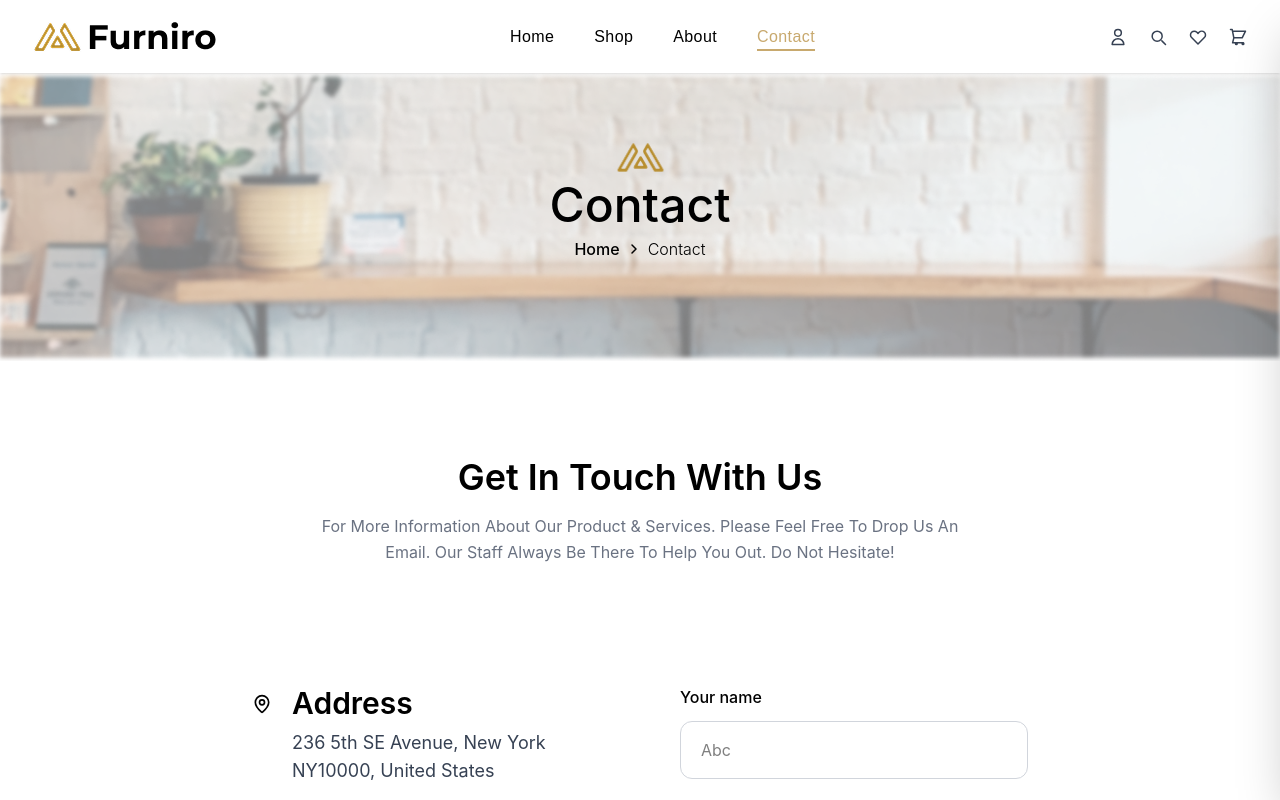
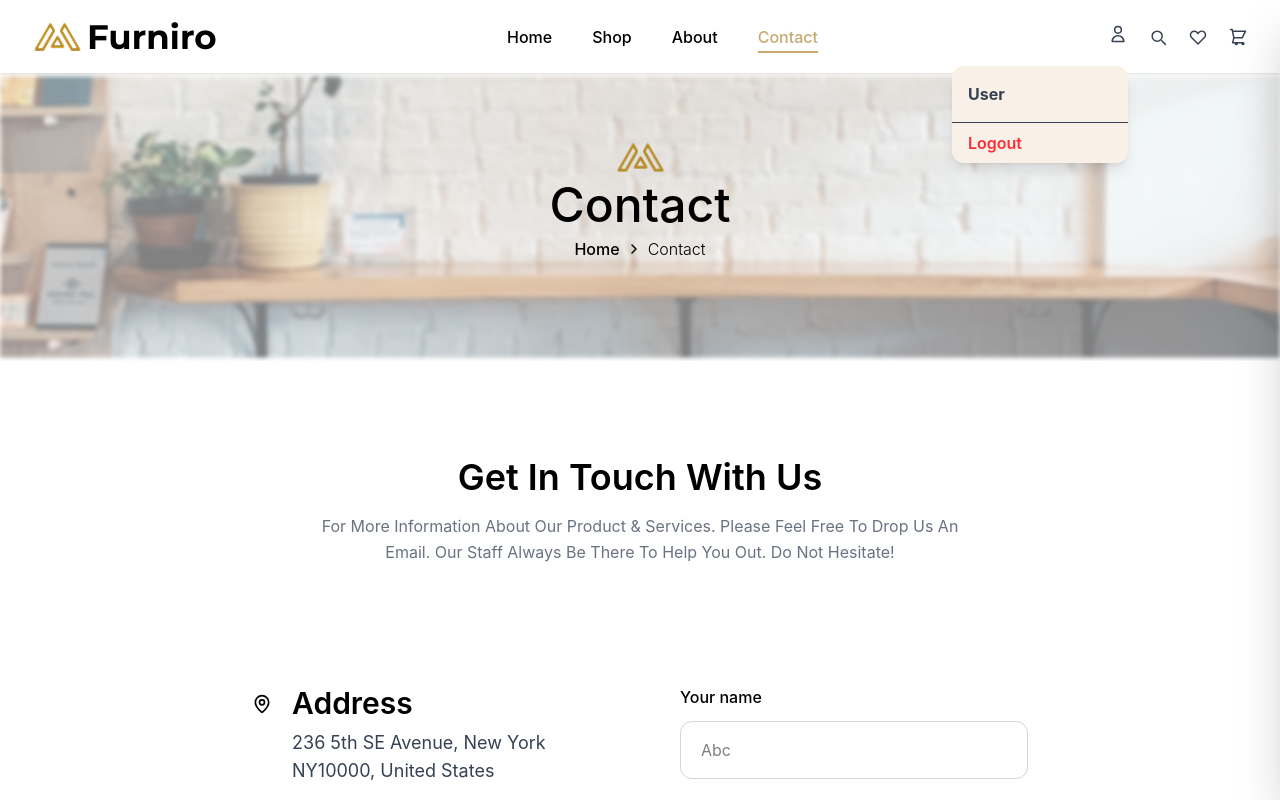
Before and after one commit to areeba2221/E-commerce-website, a React (Vite) app: page /contact in a window 1280 px wide. Both pictures are taken after a click on the button 1117 px from the left and 36 px from the top of the page. Shown: the top 800 px of the page. Built offline with nearby package versions, Linux system fonts and the light colour scheme.

Commit message:
user icon clickable

```diff
--- a/package.json
+++ b/package.json
@@ -18,6 +18,7 @@
     "react-icons": "^5.6.0",
     "react-router": "^7.16.0",
     "react-router-dom": "^7.16.0",
+    "react-toastify": "^11.1.0",
     "sweetalert2": "^11.26.25",
     "tailwindcss": "^4.3.0"
   },
--- a/src/api/auth.js
+++ b/src/api/auth.js
@@ -1,6 +1,9 @@
+import { data } from 'react-router';
 import API from './axios';
 
 export const registerUser = (data) => API.post('/auth/register', data);
 export const loginUser    = (data) => API.post('/auth/login', data);
+export const logoutUser = () => API.post('/auth/logout');
 export const getProfile   = ()     => API.get('/auth/getMe');
 export const updateProfile = (data) => API.put('/auth/updateMe', data);
+export const changePassword = (data) => API.post('/auth/changePassword', data);
--- a/src/components/layouts/Navbar.jsx
+++ b/src/components/layouts/Navbar.jsx
@@ -1,6 +1,9 @@
-import { useState } from "react";
-import myLogo from '/src/assets/logo.png';
-import { NavLink } from "react-router-dom";
+import { useState, useEffect, useRef } from "react";
+import myLogo from "/src/assets/logo.png";
+import { NavLink, useNavigate } from "react-router-dom";
+import { changePassword } from "../../api/auth";
+import { useAuth } from "../../context/AuthContext";
+
 import {
   UserIcon,
   SearchIcon,
@@ -16,16 +19,38 @@ const navLinks = [
 ];
 
 const Navbar = () => {
+  const navigate = useNavigate();
+  const { user, setUser } = useAuth();
+
   const [activePage, setActivePage] = useState("Home");
-  const [menuOpen, setMenuOpen] = useState(false);
+  const [dropdownOpen, setDropdownOpen] = useState(false);
+  const dropdownRef = useRef(null);
+
+  useEffect(() => {
+    const handleClickOutside = (e) => {
+      if (dropdownRef.current && !dropdownRef.current.contains(e.target)) {
+        setDropdownOpen(false);
+      }
+    };
+    document.addEventListener("mousedown", handleClickOutside);
+    return () => document.removeEventListener("mousedown", handleClickOutside);
+  }, []);
+
+  const logout = () => {
+    localStorage.removeItem("token");
+    setUser(null);
+    navigate("/login");
+  };
 
   return (
+    <>
       <nav className="w-full bg-white shadow-sm px-8 py-4">
         <div className="max-w-7xl mx-auto flex items-center justify-between">
-
-        <button onClick={() => setActivePage("Home")}
-          style={{ background: "none", border: "none", cursor: "pointer", padding: 0 }}>
-          <img src={myLogo} alt="Company Logo" />
+          <button
+            onClick={() => navigate("/home")}
+            className="cursor-pointer"
+          >
+            <img src={myLogo} alt="Logo" />
           </button>
 
           <ul className="hidden md:flex items-center gap-10">
@@ -33,13 +58,13 @@ const Navbar = () => {
               <li key={label}>
                 <NavLink
                   to={path}
-                style={({ isActive }) => ({
-                  fontFamily: "'Poppins', sans-serif",
-                  cursor: "pointer",
-                  color: isActive ? "#C8A96E" : "#000000",
-                  borderBottom: isActive ? "2px solid #C8A96E" : "2px solid transparent",
-                })}
-                className="text-[16px] font-medium transition-colors duration-200 tracking-wide pb-1"
+                  className={({ isActive }) =>
+                    `text-[16px] font-medium pb-1 ${
+                      isActive
+                        ? "text-[#C8A96E] border-b-2 border-[#C8A96E]"
+                        : "text-black"
+                    }`
+                  }
                 >
                   {label}
                 </NavLink>
@@ -47,46 +72,46 @@ const Navbar = () => {
             ))}
           </ul>
 
+          <div className="hidden md:flex items-center gap-5 text-gray-700">
+            <div ref={dropdownRef} className="relative">
+              <button
+                onClick={() => setDropdownOpen(!dropdownOpen)}
+                className="hover:text-[#C8A96E]"
+              >
+                <UserIcon />
+              </button>
+
+              {dropdownOpen && (
+                <div className="absolute right-0 mt-4 w-44 bg-[#F9F1E7] shadow-lg rounded-xl z-50">
+                  <div className="p-4 border-b">
+                    <p className="font-bold">
+                      {user?.name || "User"}
+                    </p>
+                    <p className="text-sm text-gray-500">
+                      {user?.email || ""}
+                    </p>
+                  </div>
 
 
-        <div className="hidden md:flex items-center gap-5 text-gray-700">
-          <button className="hover:text-[#C8A96E] transition-colors duration-200">
-            <UserIcon />
-    {/* <div className="hidden md:flex items-center gap-5">
 
-      {user ? (
-        // ── Logged in ──
-        <div className="flex items-center gap-3">
-          <span className="text-[14px] font-medium text-black">
-            Hi, {user.name}
-          </span>
                   <button
                     onClick={logout}
-            className="text-[14px] text-[#B88E2F] hover:underline">
+                    className="w-full text-left px-4 py-2 text-red-500 font-semibold hover:bg-gray-100"
+                  >
                     Logout
                   </button>
                 </div>
-      ) : (
-        // ── Not logged in ──
-        <Link to="/login"
-          className="text-[14px] font-medium text-black hover:text-[#B88E2F]">
-          Login
-        </Link>
               )}
-
-    </div> */}
-
-            </button>
-          <button className="hover:text-[#C8A96E] transition-colors duration-200">
-            <SearchIcon /></button>
-          <button className="hover:text-[#C8A96E] transition-colors duration-200">
-            <HeartIcon /></button>
-          <button className="hover:text-[#C8A96E] transition-colors duration-200 relative">
-            <CartIcon /></button>
             </div>
 
+            <SearchIcon />
+            <HeartIcon />
+            <CartIcon />
+          </div>
         </div>
       </nav>
+
+    </>
   );
 };
 
--- a/src/context/AuthContext.jsx
+++ b/src/context/AuthContext.jsx
@@ -1,3 +1,4 @@
+
 import { createContext, useContext, useState, useEffect } from "react";
 import { loginUser, registerUser, getProfile } from "../api/auth";
 import Swal from "sweetalert2";
@@ -5,103 +6,153 @@ import Swal from "sweetalert2";
 const AuthContext = createContext();
 
 export const AuthProvider = ({ children }) => {
-  const [user, setUser]       = useState(null);
-  const [token, setToken]     = useState(localStorage.getItem("token") || null);
+  const [user, setUser] = useState(
+    JSON.parse(localStorage.getItem("user")) || null
+  );
+
+  const [token, setToken] = useState(
+    localStorage.getItem("token") || null
+  );
+
   const [loading, setLoading] = useState(true);
 
   useEffect(() => {
-    if (token) {
-      getProfile()
-        .then(res => {
-          setUser(res.data.data);
-          setLoading(false);
-        })
-        .catch(() => {
-          localStorage.removeItem("token");
-          setToken(null);
-          setUser(null);
-          setLoading(false);
-        });
-    } else {
+  const fetchProfile = async () => {
+    const savedToken = localStorage.getItem("token");
+
+    if (!savedToken) {
+      setLoading(false);
+      return;
+    }
+
+    try {
+      const res = await getProfile();
+      setUser(res.data.data);
+    } catch (error) {
+      localStorage.removeItem("token");
+      localStorage.removeItem("user");
+      setUser(null);
+      setToken(null);
+    } finally {
       setLoading(false);
     }
-  }, [token]);
+  };
+
+  fetchProfile();
+}, []);
 
   const login = async (email, password) => {
     try {
       const res = await loginUser({ email, password });
+
       const { token, user } = res.data;
 
       localStorage.setItem("token", token);
+      localStorage.setItem("user", JSON.stringify(user));
+
+      setToken(token);
       setUser(user);
 
       Swal.fire({
-        icon:              "success",
-        title:             `Welcome, ${user.name}`,
-        timer:             1500,
+        icon: "success",
+        title: `Welcome, ${user.name}`,
+        timer: 1500,
         showConfirmButton: false,
-        timerProgressBar:  true,
+        timerProgressBar: true,
       });
 
-      return { success: true, user };
-
+      return {
+        success: true,
+        user,
+      };
     } catch (err) {
       Swal.fire({
-        icon:              "error",
-        title:             "Login Failed",
-        text:              err.response?.data?.message || "Please Enter valid email and password",
+        icon: "error",
+        title: "Login Failed",
+        text:
+          err.response?.data?.message ||
+          "Please enter valid email and password",
         confirmButtonColor: "#B88E2F",
       });
-      return { success: false };
+
+      return {
+        success: false,
+      };
     }
   };
 
   const register = async (name, email, password) => {
     try {
-      const res = await registerUser({ name, email, password });
+      const res = await registerUser({
+        name,
+        email,
+        password,
+      });
+
       const { token, user } = res.data;
 
       localStorage.setItem("token", token);
+      localStorage.setItem("user", JSON.stringify(user));
+
       setToken(token);
       setUser(user);
 
       Swal.fire({
-        icon:              "success",
-        title:             "Your account has been created!",
-        text:              `Welcome ${user.name}`,
-        timer:             1500,
+        icon: "success",
+        title: "Account Created Successfully",
+        text: `Welcome ${user.name}`,
+        timer: 1500,
         showConfirmButton: false,
-        timerProgressBar:  true,
+        timerProgressBar: true,
       });
 
-      return { success: true };
-
+      return {
+        success: true,
+        user,
+      };
     } catch (err) {
       Swal.fire({
-        icon:              "error",
-        title:             "Register Failed",
-        text:              err.response?.data?.message || "Please try again",
+        icon: "error",
+        title: "Register Failed",
+        text:
+          err.response?.data?.message ||
+          "Please try again",
         confirmButtonColor: "#B88E2F",
       });
-      return { success: false };
+
+      return {
+        success: false,
+      };
     }
   };
 
   const logout = () => {
     localStorage.removeItem("token");
+    localStorage.removeItem("user");
+
     setToken(null);
     setUser(null);
 
     Swal.fire({
-      icon:              "success",
-      title:             "You have successfully signed out!",
-      timer:             1200,
+      icon: "success",
+      title: "Logged Out Successfully",
+      timer: 1200,
       showConfirmButton: false,
     });
   };
 
   return (
-    <AuthContext.Provider value={{ user, token, loading, login, register, logout }}>
+    <AuthContext.Provider
+      value={{
+        user,
+        token,
+        loading,
+        login,
+        register,
+        logout,
+        setUser,
+      }}
+    >
       {children}
     </AuthContext.Provider>
   );
--- a/src/pages/Register.jsx
+++ b/src/pages/Register.jsx
@@ -39,9 +39,9 @@ const Register = () => {
       return false;
     }
 
-    const passwordRegex = /^(?=.*[a-z])(?=.*[A-Z])(?=.*[0-9])(?=.*[!@#$%^&*]).{8,}$/;
+    const passwordRegex = /^(?=.*[a-z])(?=.*[!@#$%^&*]).{8,}$/;
     if (!passwordRegex.test(formData.password)) {
-      alert("Password must be 8+ chars with uppercase, lowercase, number and special character");
+      alert("Password must be 8+ chars with lowercase and special character");
       return false;
     }
 
@@ -53,13 +53,6 @@ const Register = () => {
     return true;
   };
 
-  // const handleSubmit = async () => {
-  //   if (!form.name || !form.email || !form.password) return;
-  //   setLoading(true);
-  //   const result = await register(form.name, form.email, form.password);
-  //   setLoading(false);
-  //   if (result.success) navigate("/");
-  // };
 
   const handleSubmit = async (e) => {
     e.preventDefault();
```
Also changed, not shown: 1 other file (tests, documents, lock files or other folders). Lines whose indentation alone changed are shown as unchanged.
